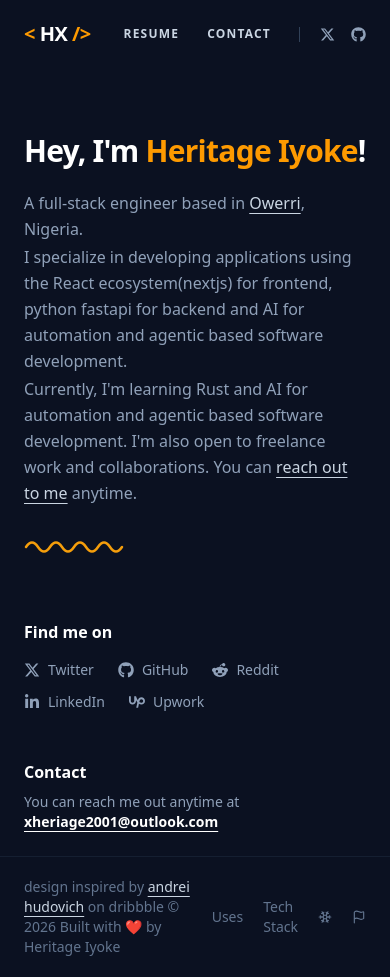
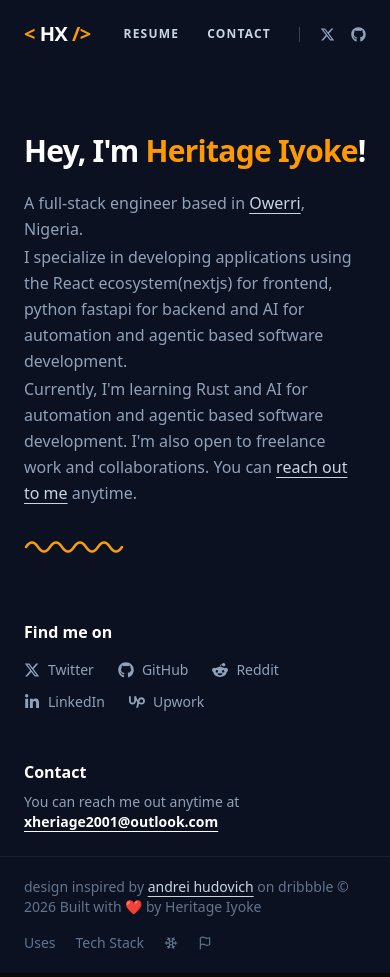
Before and after one commit to Heritage-XioN/portfolio-v3, a Next.js app: page / in a window 390 px wide. Built offline with nearby package versions, Linux system fonts and the light colour scheme.

Commit message:
fixed footer responsiveness issues

```diff
--- a/components/block/footer.tsx
+++ b/components/block/footer.tsx
@@ -3,7 +3,7 @@ import { Snowflake, Flag } from 'lucide-react';
 export function Footer() {
 	return (
 		<footer className='mt-auto border-t border-slate-800/60'>
-			<div className='mx-auto flex max-w-5xl items-center justify-between px-6 py-5'>
+			<div className='mx-auto flex max-w-5xl flex-wrap gap-y-4 items-center justify-between px-6 py-5'>
 				<p className='text-sm text-slate-500'>
 					design inspired by{' '}
 					<a
```
